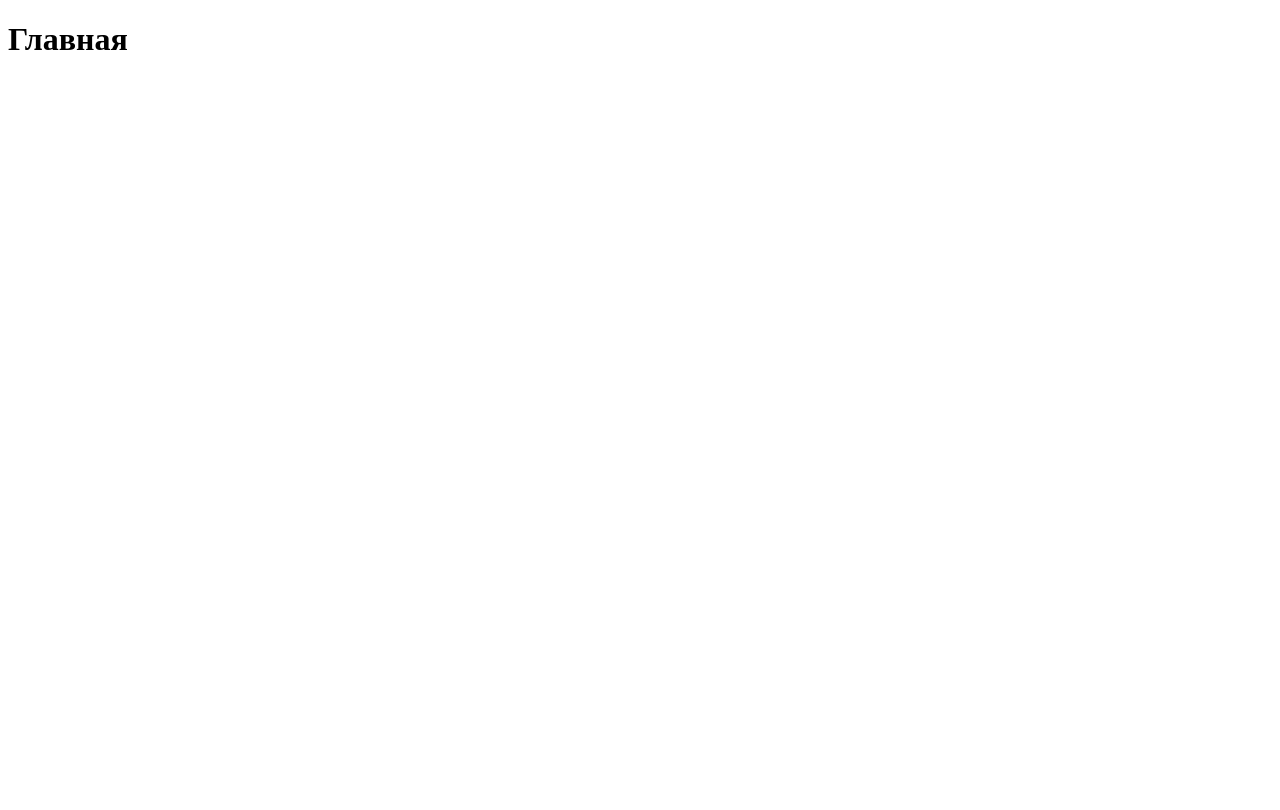
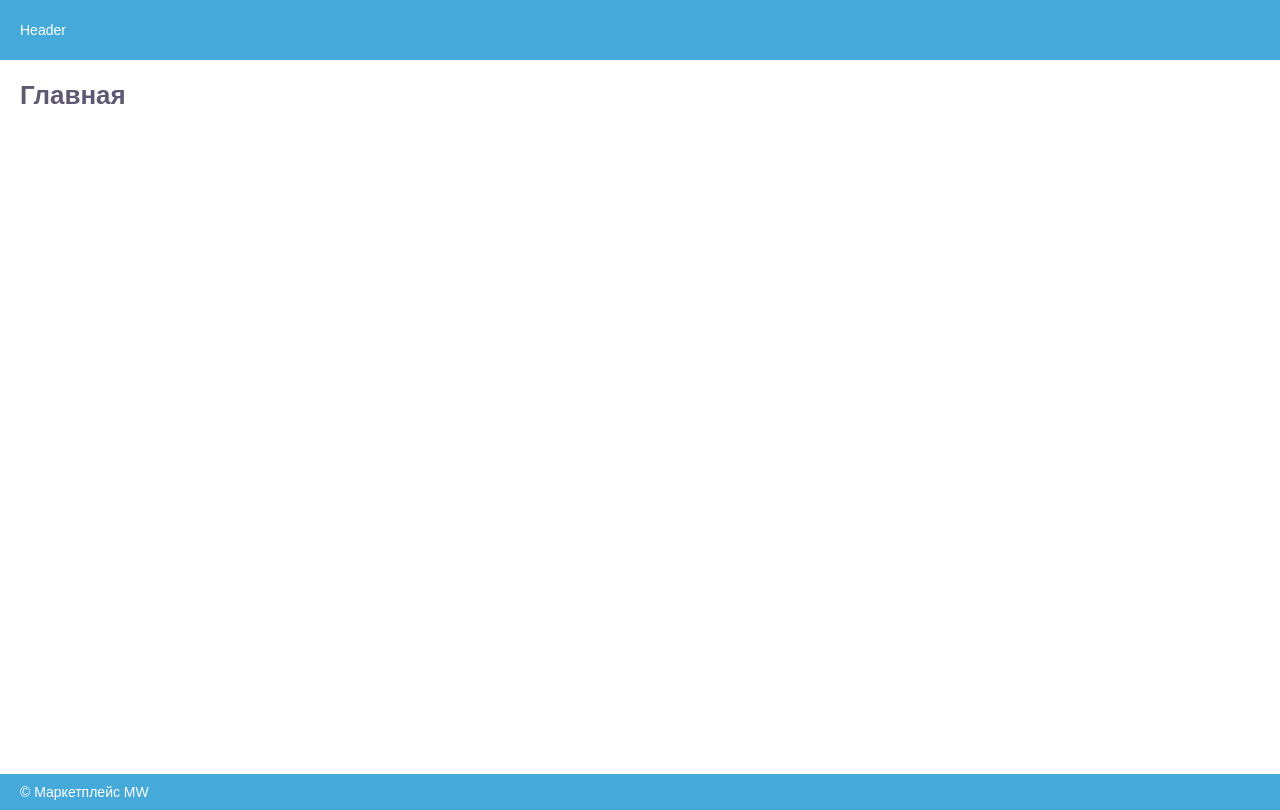
Before and after one commit to makewebme/mw-mp-front, a React (Create React App) app: page / in a window 1280 px wide. Built offline with nearby package versions, Linux system fonts and the light colour scheme.

Commit message:
Added header, main content area and footer

```diff
--- /dev/null
+++ b/src/App.styled.ts
@@ -0,0 +1,100 @@
+import styled, { createGlobalStyle } from 'styled-components'
+
+import { HEADER_HEIGHT, FOOTER_HEIGHT } from 'consts'
+import colors from 'consts/colors'
+
+
+//
+// Global tags styling
+//
+
+export const AppStyles = createGlobalStyle`
+  body {
+    -webkit-font-smoothing: antialiased;
+    -moz-osx-font-smoothing: grayscale;
+    margin: 0;
+    font-family: 'Montserrat', sans-serif;
+    font-size: 14px;
+    font-style: normal;
+    font-weight: normal;
+    color: #5e5873;
+    min-width: 320px;
+  }
+
+  *,
+  *:before,
+  *:after {
+    box-sizing: border-box;
+  }
+
+  a {
+    color: inherit;
+    text-decoration: inherit;
+    color: ${colors.primary};
+  }
+
+  ul, li {
+    list-style: none;
+  }
+
+  img {
+    display: block;
+    max-width: 100%;
+    height: auto;
+  }
+
+  tr,
+  td,
+  th,
+  p,
+  button,
+  ul,
+  li,
+  h1, h2, h3, h4, h5, h6 {
+    margin: 0;
+    padding: 0;
+  }
+
+  h1, .h1 {
+    font-size: 26px;
+  }
+
+  h2, .h2 {
+    font-size: 22px;
+  }
+
+  h3, .h3 {
+    font-size: 18px;
+  }
+
+  h4, .h4 {
+    font-size: 16px;
+  }
+
+  p, li {
+    line-height: 21px;
+  }
+`
+
+
+//
+// Global app styled components
+//
+
+export const PageWrapper = styled.div`
+  padding: 20px;
+  min-height: calc(100vh - ${HEADER_HEIGHT}px - ${FOOTER_HEIGHT}px);
+`
+
+export const Footer = styled.div`
+  padding: 10px 20px;
+  display: flex;
+  justify-content: space-between;
+  background-color: ${colors.primary};
+  color: #fff;
+  height: ${FOOTER_HEIGHT};
+
+  > :last-child {
+    cursor: pointer;
+  }
+`
--- a/src/App.tsx
+++ b/src/App.tsx
@@ -2,15 +2,25 @@ import { Suspense } from 'react'
 
 import PublicRoutes from 'routes/PublicRoutes'
 // import PrivateRoutes from 'routes/PrivateRoutes'
+import Header from 'features/Header'
+import { AppStyles, Footer } from 'App.styled'
 
 
 export const App = () => {
-  return (
+  return <>
+    <AppStyles />
+
+    <Header />
+
     <Suspense fallback={'Loading...'}>
       <PublicRoutes />
       {/* <PrivateRoustes /> */}
     </Suspense>
-  )
+
+    <Footer>
+      <div>© Маркетплейс MW</div>
+    </Footer>
+  </>
 }
 
 export default App
--- /dev/null
+++ b/src/consts/colors.ts
@@ -0,0 +1,5 @@
+const colors: { [k: string]: string } = {
+  primary: '#45a9da',
+}
+
+export default colors
--- /dev/null
+++ b/src/consts/index.ts
@@ -0,0 +1,13 @@
+// Widths and heights
+export const HEADER_HEIGHT = 60
+export const FOOTER_HEIGHT = 26
+
+// For thing like setTimeout
+export const SECOND_IN_MS = 1000
+
+// Z-indexes for correct composing pages
+export const Z_INDEX_LEVEL_1 = 1
+export const Z_INDEX_LEVEL_2 = 10
+export const Z_INDEX_LEVEL_3 = 100
+export const Z_INDEX_LEVEL_4 = 1000
+export const Z_INDEX_LEVEL_5 = 10000
--- /dev/null
+++ b/src/features/Header/Header.tsx
@@ -0,0 +1,12 @@
+import { Wrapper } from './styled'
+
+
+const Header: React.FC = () => {
+  return (
+    <Wrapper>
+      Header
+    </Wrapper>
+  )
+}
+
+export default Header
--- /dev/null
+++ b/src/features/Header/index.ts
@@ -0,0 +1 @@
+export { default } from './Header'
--- /dev/null
+++ b/src/features/Header/styled.tsx
@@ -0,0 +1,16 @@
+import styled from 'styled-components'
+
+import { Z_INDEX_LEVEL_2, HEADER_HEIGHT } from 'consts'
+import colors from 'consts/colors'
+
+
+export const Wrapper = styled.div`
+  padding: 14px 20px;
+  display: flex;
+  align-items: center;
+  transition: margin 0.2s ease-out;
+  background-color: ${colors.primary};
+  height: ${HEADER_HEIGHT}px;
+  z-index: ${Z_INDEX_LEVEL_2};
+  color: #fff;
+`
--- a/src/pages/HomePage/HomePage.tsx
+++ b/src/pages/HomePage/HomePage.tsx
@@ -1,4 +1,6 @@
 import { Helmet } from 'react-helmet'
+
+import { PageWrapper } from 'App.styled'
 
 
 const HomePage: React.FC = () => {
@@ -7,7 +9,9 @@ const HomePage: React.FC = () => {
       <title>Главная - MW Marketplace</title>
     </Helmet>
 
-    <h1>Главная</h1>
+    <PageWrapper>
+      <h1>Главная</h1>
+    </PageWrapper>
   </>
 }
 
```
